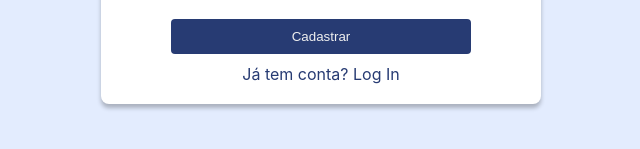
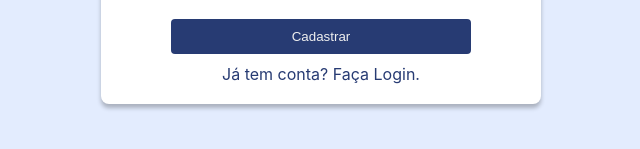
Before and after one commit to orivaldosantana/dataviewer_t1, a Next.js app: page /signup in a window 1280 px wide. Shown: the part 327-476 px from the top of the page, without its empty margins (319-959 px from the left). Built offline with nearby package versions, Linux system fonts and the light colour scheme; no server answers.

Commit message:
Proteção das rotas

```diff
--- /dev/null
+++ b/components/ProtectedRoute.js
@@ -0,0 +1,18 @@
+import { useRouter } from 'next/router'
+import React, { useEffect } from 'react'
+import { useAuth } from '../context/AuthContext'
+
+const ProtectedRoute = ({ children }) => {
+  const { user } = useAuth()
+  const router = useRouter()
+
+  useEffect(() => {
+    if (!user) {
+      router.push('/login')
+    }
+  }, [router, user])
+
+  return <> {user ? children : null} </>
+}
+
+export default ProtectedRoute
--- a/pages/_app.js
+++ b/pages/_app.js
@@ -1,11 +1,22 @@
 import '../styles/globals.css'
 
 import { AuthProvider } from '../context/AuthContext'
+import { useRouter } from 'next/router'
+import ProtectedRoute from '../components/ProtectedRoute'
+
+const noAuthRequired = ['/', '/login', '/signup']
 
 function MyApp({ Component, pageProps }) {
+  const router = useRouter()
   return (
     <AuthProvider>
-      <Component {...pageProps} />
+      {noAuthRequired.includes(router.pathname) ? (
+        <Component {...pageProps} />
+      ) : (
+        <ProtectedRoute>
+          <Component {...pageProps} />
+        </ProtectedRoute>
+      )}
     </AuthProvider>
   )
 }
--- a/pages/signup.js
+++ b/pages/signup.js
@@ -1,6 +1,7 @@
 import React, { useRef, useState } from 'react'
 import { useAuth } from '../context/AuthContext'
 import ErrorCard from '../components/ErrorCard'
+import Link from 'next/link'
 
 export default function Signup() {
   const emailRef = useRef()
@@ -45,7 +46,13 @@ export default function Signup() {
             Cadastrar
           </button>
         </form>
-        <div> Já tem conta? Log In </div>
+
+        <div>
+          Já tem conta?{' '}
+          <Link href="/login">
+            <a>Faça Login.</a>
+          </Link>
+        </div>
       </div>
     </>
   )
```
